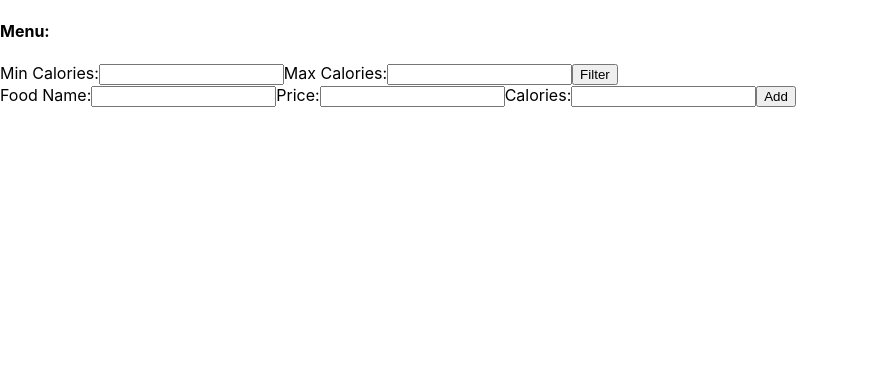
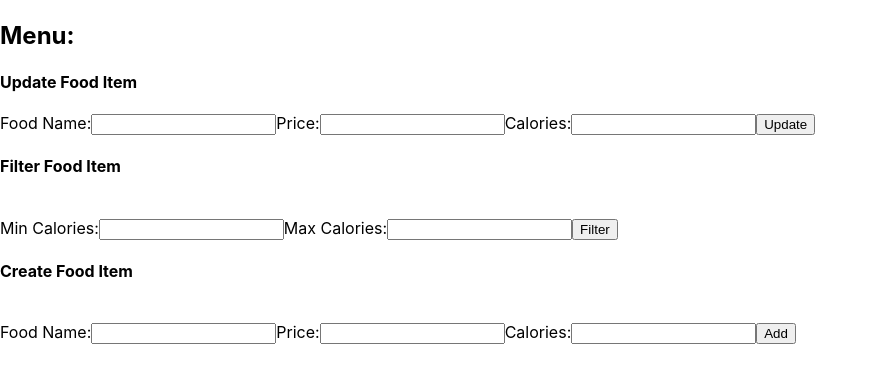
Before and after one commit to 2005602/FastFoodFriends-CS348, a React (Create React App) app in the folder client/: page /ViewRestaurant in a window 1280 px wide. Shown: the top 382 px of the page, without its empty margins (0-878 px from the left). Built offline with nearby package versions, Linux system fonts and the light colour scheme; no server answers.

Commit message:
added edit feature

```diff
--- a/client/src/ViewRestaurant.js
+++ b/client/src/ViewRestaurant.js
@@ -7,6 +7,9 @@ function ViewRestaurant() {
     const [newCalories, setNewCalories] = useState("");
     const [minCalories, setMinCalories] = useState("");
     const [maxCalories, setMaxCalories] = useState("");
+    const [editFoodName, setEditFoodName] = useState("");
+    const [editPrice, setEditPrice] = useState("");
+    const [editCalories, setEditCalories] = useState("");
 
     const params = new URLSearchParams(window.location.search);
     let restaurant = params.get('place');
@@ -50,6 +53,19 @@ function ViewRestaurant() {
         window.location.reload(false);
     }
 
+    function editMenuItem() {
+        const requestOptions = {
+            method: 'POST',
+            headers: { 'Content-Type': 'application/json' },
+            body: JSON.stringify({ "restaurant": restaurant, "name": editFoodName,
+                "price": parseFloat(editPrice), "calories": parseInt(editCalories)})
+        };
+        console.log(requestOptions)
+        fetch("/updateMenuItem", requestOptions);
+        window.location.reload(false);
+    }
+
+
     function filterCals() {
         const requestOptions = {
             method: 'POST',
@@ -71,7 +87,20 @@ function ViewRestaurant() {
     return (
         <div>
             <h1>{restaurant}</h1>
-            <h4>Menu:</h4>
+            <h2>Menu:</h2>
+            {renderMenu()}
+            <h4>Update Food Item</h4>
+            <label>
+                Food Name:
+                <input value={editFoodName} onChange={e => setEditFoodName(e.target.value)}/>
+                Price:
+                <input value={editPrice} onChange={e => setEditPrice(e.target.value)}/>
+                Calories:
+                <input value={editCalories} onChange={e => setEditCalories(e.target.value)}/>
+            </label>
+            <button onClick={() => editMenuItem()}>Update</button>
+            <h4>Filter Food Item</h4>
+            <br/>
             <label>
                 Min Calories:
                 <input value={minCalories} onChange={e => setMinCalories(e.target.value)}/>
@@ -79,7 +108,7 @@ function ViewRestaurant() {
                 <input value={maxCalories} onChange={e => setMaxCalories(e.target.value)}/>
                 <button type="button" onClick={() => filterCals()}>Filter</button>
             </label>
-            {renderMenu()}
+            <h4>Create Food Item</h4>
             <br/>
             <label>
                 Food Name:
```
Also changed, not shown: 1 other file (tests, documents, lock files or other folders).
